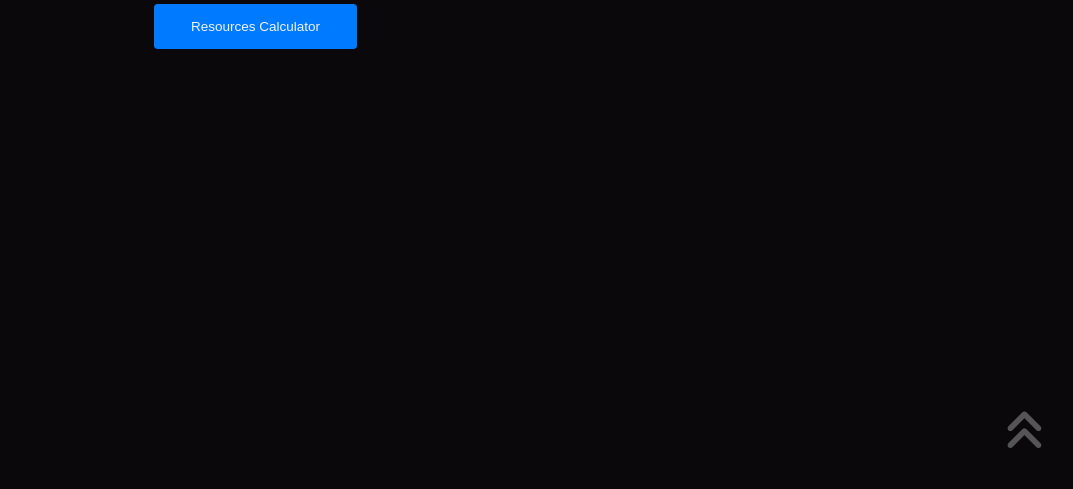
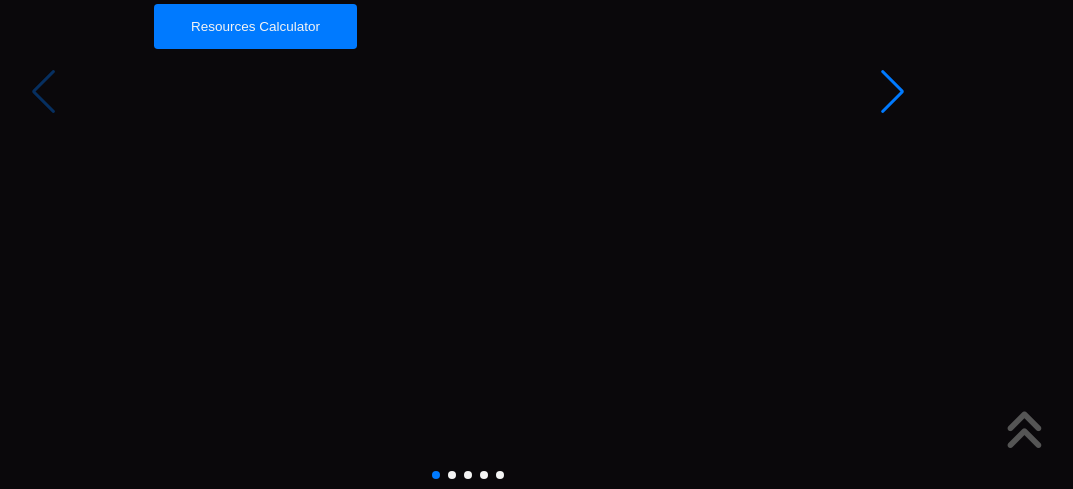
Before and after one commit to karimshalapy/New-ERPG-companion, a plain HTML site: page index.html in a window 1280 px wide. Shown: the part 1108-1597 px from the top of the page, without its empty margins (172-1245 px from the left). Drawn offline with nearby package versions, Linux system fonts and the light colour scheme.

Commit message:
Swiper.js changed the source files link had to swtich it in hTML

```diff
--- a/index.html
+++ b/index.html
@@ -25,7 +25,7 @@
     <link rel="manifest" href="resources/favicon/site.webmanifest">
     <link rel="mask-icon" href="resources/favicon/safari-pinned-tab.svg" color="#7b7b7b">
     <link rel="shortcut icon" href="resources/favicon/favicon.ico">
-    <link rel="stylesheet" href="https://unpkg.com/swiper/css/swiper.css">
+    <link rel="stylesheet" href="https://unpkg.com/swiper/swiper-bundle.css">
     <link rel="stylesheet" href="resources/css/grid.css">
     <link rel="stylesheet" href="resources/css/style.css">
     <link rel="stylesheet" href="resources/css/queries.css">
@@ -326,7 +326,7 @@
         </div>
     </section>
     <script src="https://kit.fontawesome.com/96b8508211.js" crossorigin="anonymous"></script>
-    <script src="https://unpkg.com/swiper/js/swiper.js"></script>
+    <script src="https://unpkg.com/swiper/swiper-bundle.js"></script>
     <script src="resources/js/app.js"></script>
 </body>
 
```
